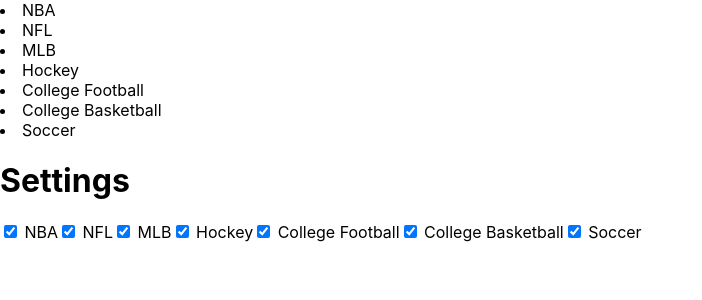
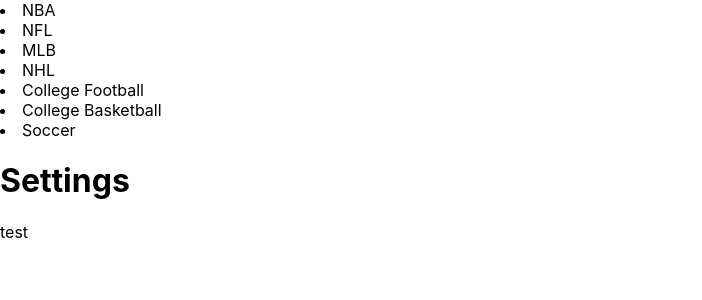
Before and after one commit to cadellsingh/All-in-one-sports-page, a React (Create React App) app: page / in a window 1280 px wide. Shown: the top 300 px of the page, without its empty margins (0-702 px from the left). Built offline with nearby package versions, Linux system fonts and the light colour scheme.

Commit message:
removed a few comments

```diff
--- a/src/App.js
+++ b/src/App.js
@@ -10,7 +10,7 @@ const allSports = {
   NBA: true,
   NFL: true,
   MLB: true,
-  Hockey: true,
+  NHL: true,
   "College Football": true,
   "College Basketball": true,
   Soccer: true,
@@ -19,10 +19,10 @@ const allSports = {
 const App = () => {
   const [selectedSports, setSelectedSports] = useState(allSports);
   const [sportToFetch, setSportToFetch] = useState("");
-  const [displaySettings, setDisplaySettings] = useState(true);
+  const [displaySettings, setDisplaySettings] = useState(false);
 
   // Callback functions
-  // select/deselect which sport you want to view
+  // select/deselect which sport user wants to view
   const toggleSelectedSport = (sport) => {
     setSelectedSports((prevState) => {
       const updatedSports = { ...prevState };
@@ -33,13 +33,12 @@ const App = () => {
 
   const getSport = (sport) => {
     setSportToFetch(sport);
+    setDisplaySettings(false);
   };
 
   const handleClick = () => {
     setDisplaySettings((prevState) => !prevState);
   };
-
-  // could prob put setDisplaySettings in getSport event handler
 
   return (
     <div>
@@ -58,10 +57,3 @@ const App = () => {
 };
 
 export default App;
-
-// settings and main component will be taking a prop -> whether or not to display component
-
-// possibly put useEffects in a handle button click
-// or
-// when sport is selected and goes to different component, that component takes sport as prop and fetches data
-// so the actual sport data will be in the other (child) component
```
